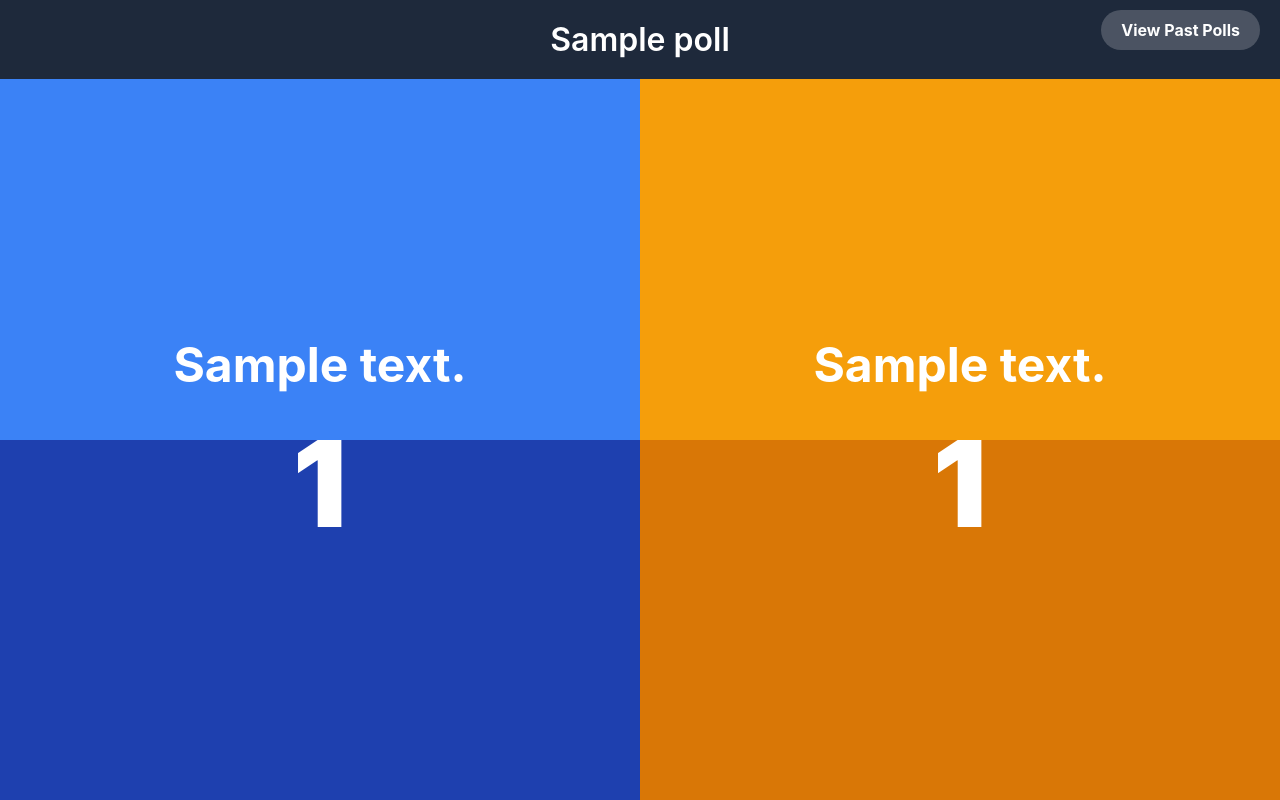
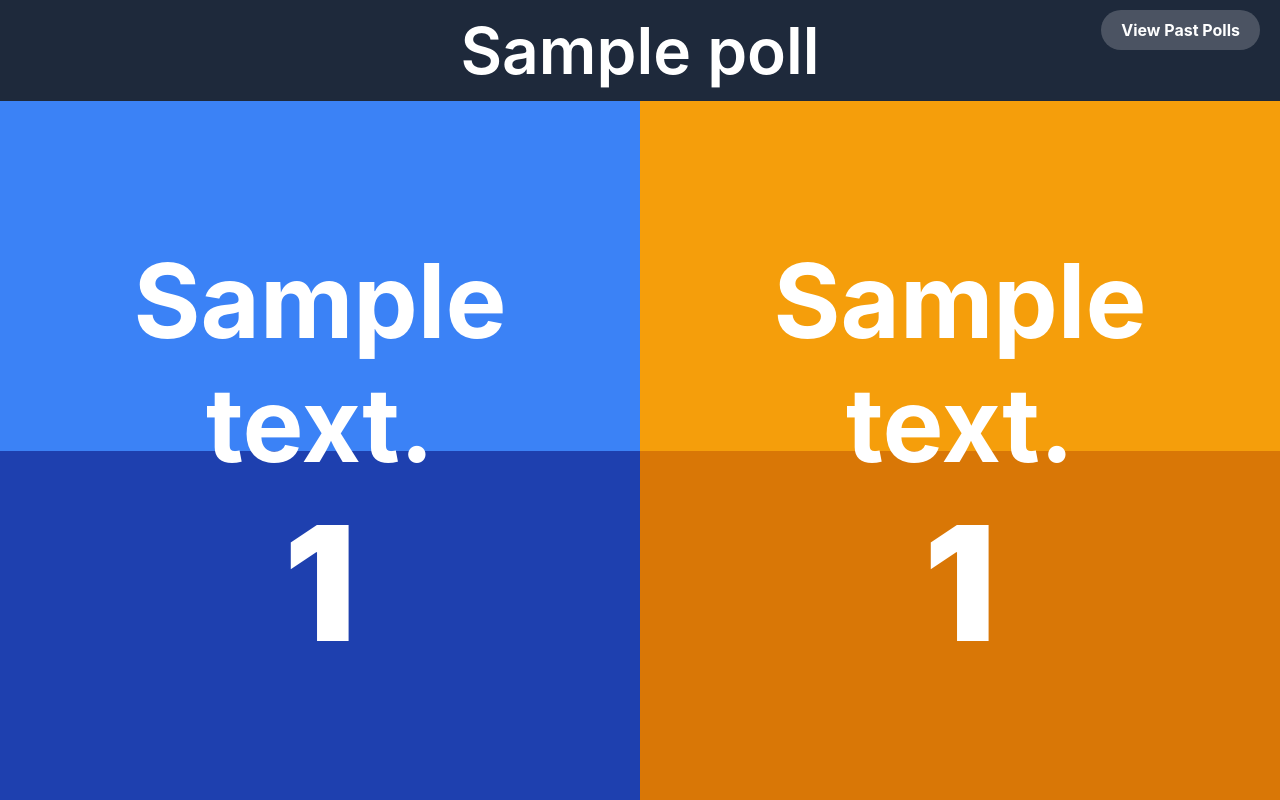
Before and after one commit to tooluser/vote-with-your-feet, a Flask app: template templates/display.html in a window 1280 px wide. Run offline with Flask 3, Linux system fonts and the light colour scheme; the template is opened without the code that fills it: most values are stand-ins (such as "Sample title", 1, 10 or a date in 2020); some libraries are stand-ins or nearby versions.

Commit message:
Scale display text to viewport for room-visibility
Replace fixed pixel font sizes with clamp()+vw/vh units so question,
answer, and vote count text fills the screen proportionally on any
display. Padding scaled similarly.

```diff
--- a/static/css/display.css
+++ b/static/css/display.css
@@ -15,14 +15,15 @@ body {
 .question-bar {
     background-color: #1e293b;
     color: white;
-    padding: 20px;
+    padding: 1.5vh 3vw;
     text-align: center;
     box-shadow: 0 2px 4px rgba(0, 0, 0, 0.1);
 }
 
 .question-bar h1 {
-    font-size: 32px;
+    font-size: clamp(2rem, 5vw, 8rem);
     font-weight: 600;
+    overflow-wrap: break-word;
 }
 
 .split-container {
@@ -35,7 +36,7 @@ body {
     display: flex;
     align-items: center;
     justify-content: center;
-    padding: 40px;
+    padding: 3vh 4vw;
     position: relative;
 }
 
@@ -73,13 +74,15 @@ body {
 }
 
 .answer-content h2 {
-    font-size: 48px;
+    font-size: clamp(2.5rem, 8vw, 15rem);
     font-weight: 700;
-    margin-bottom: 30px;
+    margin-bottom: 2vh;
+    overflow-wrap: break-word;
+    word-break: break-word;
 }
 
 .vote-count {
-    font-size: 120px;
+    font-size: clamp(5rem, 20vh, 30rem);
     font-weight: 900;
     line-height: 1;
 }
@@ -95,12 +98,12 @@ body {
 }
 
 .no-poll h1 {
-    font-size: 48px;
-    margin-bottom: 20px;
+    font-size: clamp(3rem, 6vw, 10rem);
+    margin-bottom: 2vh;
 }
 
 .no-poll p {
-    font-size: 24px;
+    font-size: clamp(1.5rem, 3vw, 5rem);
 }
 
 .nav-link {
```
